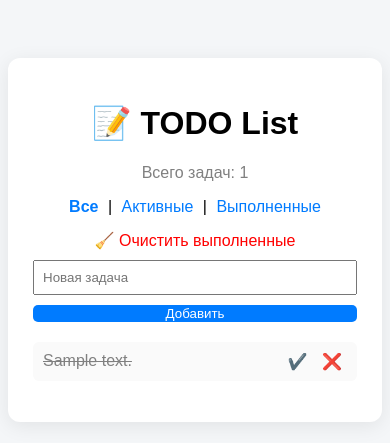
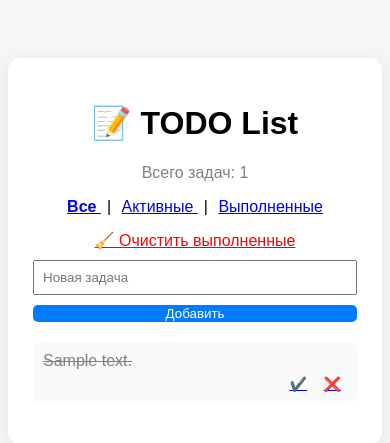
Before and after one commit to vital236/todo-app, a Flask app: page / in a window 390 px wide. Shown: the top 443 px of the page. Run offline with Flask 3, Linux system fonts and the light colour scheme; tables that the repository leaves empty hold one stand-in row (values such as "Sample post").

Commit message:
UI improvements: actions class and mobile polish

```diff
--- a/static/style.css
+++ b/static/style.css
@@ -68,13 +68,15 @@
         }
 
         a {
-            text-decoration: none;
-            color: #007bff;
-            margin: 0 5px;
+            padding: 4px 6px;
+            border-radius: 6px;
         }
 
         a:hover {
-            text-decoration: underline;
+            background: #2a2a2e;
+        }
+        .actions a {
+            font-size: 14px;
         }
         @media (max-width: 600px) {
             form {
@@ -84,4 +86,12 @@
             button {
                 width: 100%;
             }
+            li {
+                flex-direction: column;
+                align-items: flex-start;
+                gap: 5px;
+            }
+            .actions {
+                align-self: flex-end;
+            }
         }
--- a/templates/index.html
+++ b/templates/index.html
@@ -58,7 +58,7 @@
                     {{ task["content"] }}
                 </span>
 
-                <div>
+                <div class="actions">
                     <a href="/toggle/{{ task['id'] }}">✔️</a>
                     <a href="/delete/{{ task['id'] }}">❌</a>
                 </div>
```
